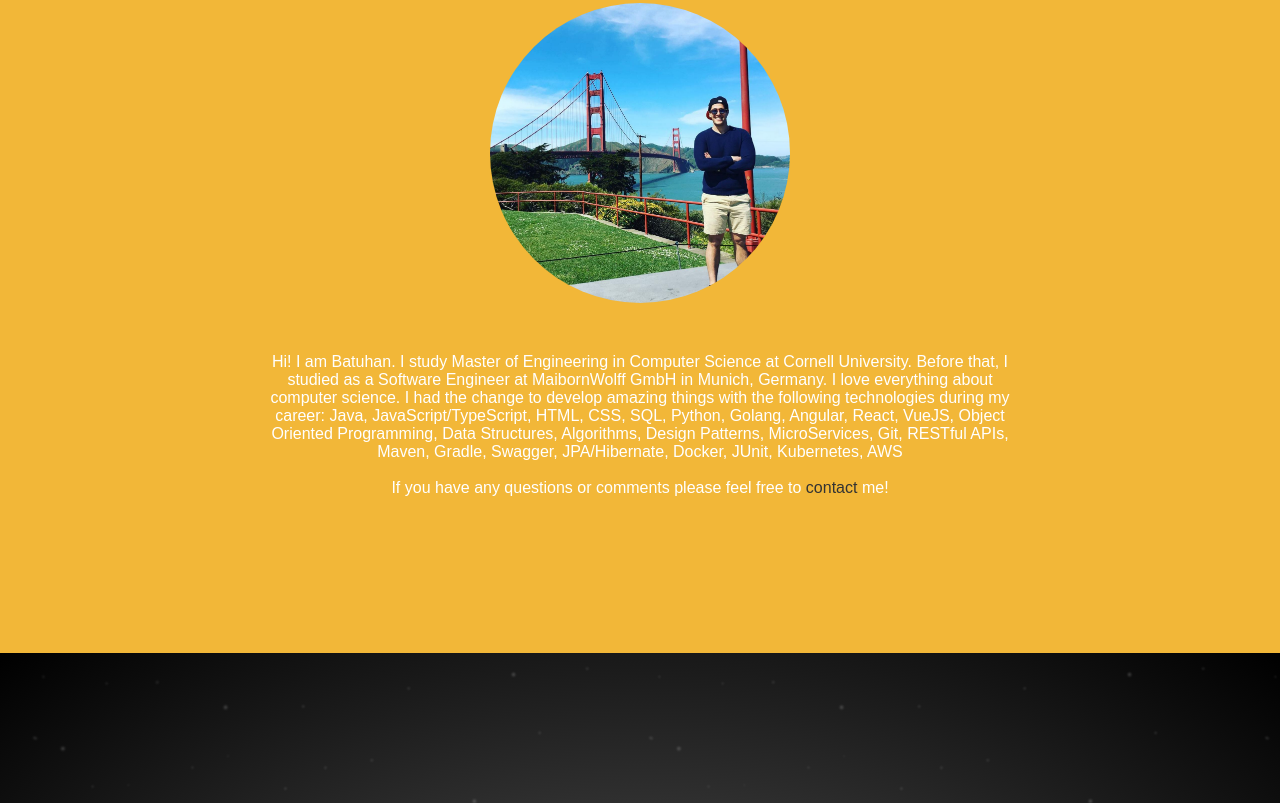
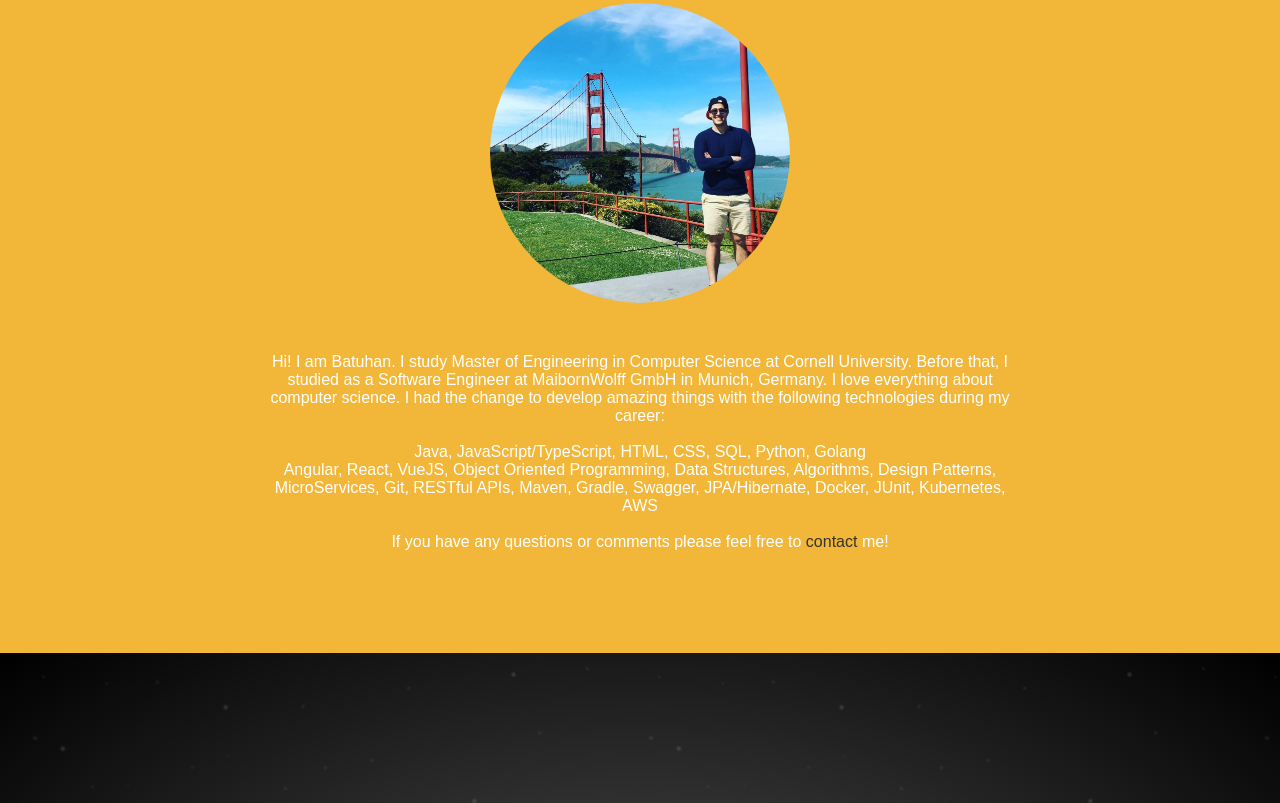
Before and after one commit to batuhanertas/myPersonalWebSite, a plain HTML site: page index.html in a window 1280 px wide. Shown: the part 947-1750 px from the top of the page. Drawn offline with nearby package versions, Linux system fonts and the light colour scheme; a web font is replaced by a local one.

```diff
--- a/index.html
+++ b/index.html
@@ -91,7 +91,7 @@
                         <img src="images/me.jpg" class="round-image" >
                     </div>
                     <div id="AboutMe_paragraph">
-                    <p>Hi! I am Batuhan. I study Master of Engineering in Computer Science at Cornell University. Before that, I studied as a Software Engineer at MaibornWolff GmbH in Munich, Germany. I love everything about computer science. I had the change to develop amazing things with the following technologies during my career: Java, JavaScript/TypeScript, HTML, CSS, SQL, Python, Golang, Angular, React, VueJS, Object Oriented Programming, Data Structures, Algorithms, Design Patterns, MicroServices, Git, RESTful APIs, Maven, Gradle, Swagger, JPA/Hibernate, Docker, JUnit, Kubernetes, AWS<br><br>If you have any questions or comments please feel free to <a a href="#Contact" id="about-me-contact-link">contact</a> me! </p>
+                    <p>Hi! I am Batuhan. I study Master of Engineering in Computer Science at Cornell University. Before that, I studied as a Software Engineer at MaibornWolff GmbH in Munich, Germany. I love everything about computer science. I had the change to develop amazing things with the following technologies during my career: <br><br> Java, JavaScript/TypeScript, HTML, CSS, SQL, Python, Golang <br> Angular, React, VueJS, Object Oriented Programming, Data Structures, Algorithms, Design Patterns, MicroServices, Git, RESTful APIs, Maven, Gradle, Swagger, JPA/Hibernate, Docker, JUnit, Kubernetes, AWS<br><br>If you have any questions or comments please feel free to <a a href="#Contact" id="about-me-contact-link">contact</a> me! </p>
                     </div>
 
                 </div>
```
